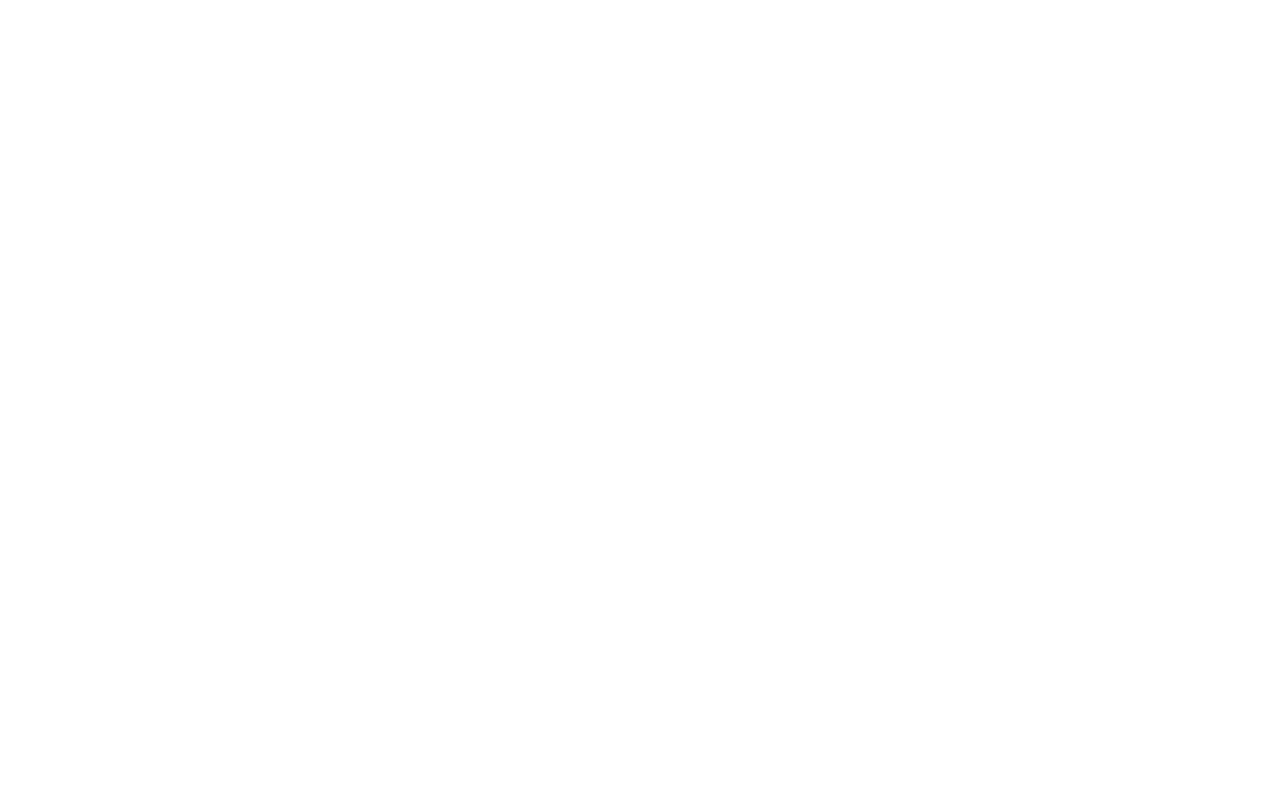
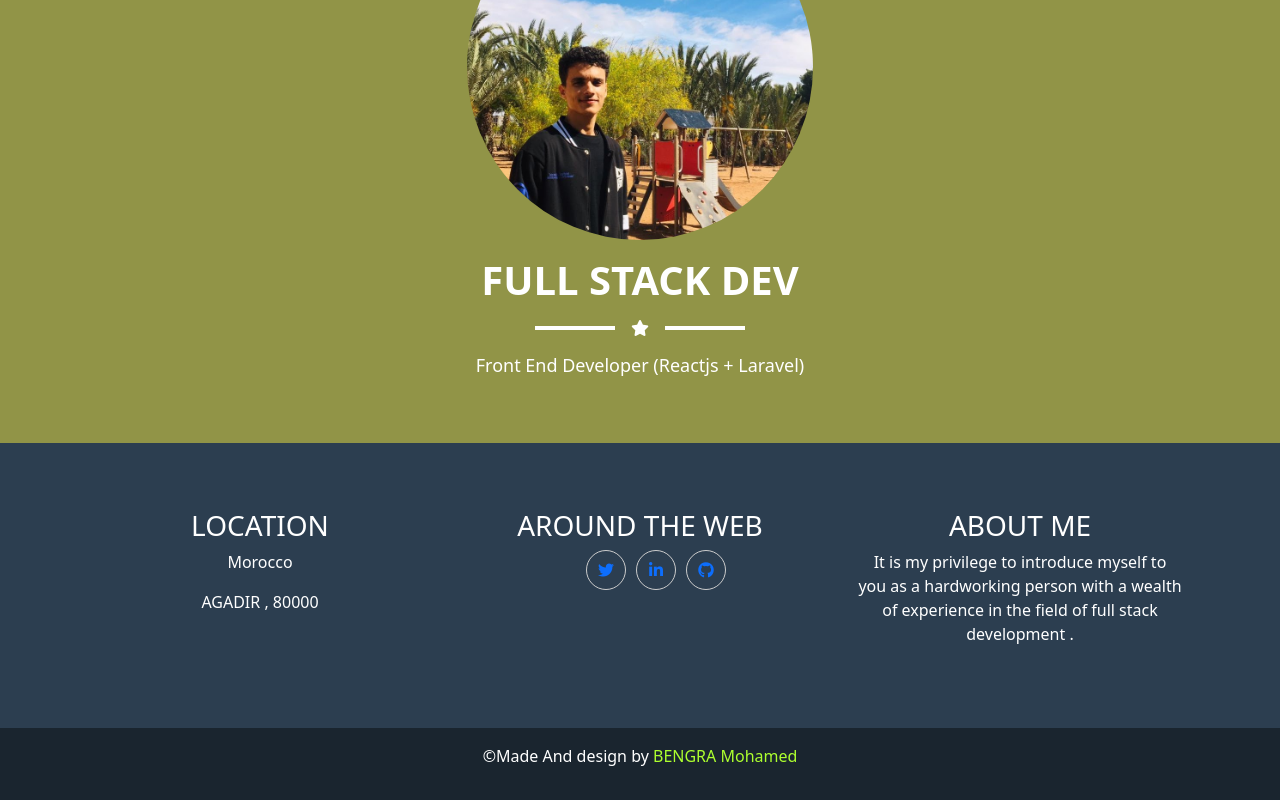
Before and after one commit to BengraMohamed/Portfolio-Angular, an Angular app: page /home in a window 1280 px wide. Shown: the part 204-1004 px from the top of the page. Before the commit the page ends 800 px from the top, so only its background shows below. Built offline with nearby package versions, Linux system fonts and the light colour scheme.

Commit message:
Update footer.component.html

```diff
--- a/src/app/footer/footer.component.html
+++ b/src/app/footer/footer.component.html
@@ -18,9 +18,12 @@
                 <!-- <li><i class="fa-brands fa-facebook"></i></li> -->
                 <li><a href="https://twitter.com/_B13X_"><i class="fa-brands fa-twitter"></i></a></li>
                 <li><a href="https://www.linkedin.com/in/mohamed-bengra-529971233/"><i class="fa-brands fa-linkedin-in"></i></a></li>
-                <li><a href="https://github.com/Bolivar13"><i class="fa-brands fa-github"></i></a></li>
+                <li><a href="https://github.com/BengraMohamed"><i class="fa-brands fa-github"></i></a></li>
 
-                <li><a href="https://portfolio-angular-ashen.vercel.app/home"><i class="fa-solid fa-globe"></i></li>
+                <!-- <li>
+                  <a href="https://portfolio-angular-ashen.vercel.app/home"></a>
+                  <i class="fa-solid fa-globe"></i>
+                </li> -->
               </ul>
             </div>
           </div>
@@ -40,7 +43,7 @@
 
   <div class="copyRight p-3">
     <p>
-      Copyright ©Made And design by
+       ©Made And design by
       <a
         href="https://www.linkedin.com/in/mohamed-bengra-529971233/"
         target="_blank"
```
